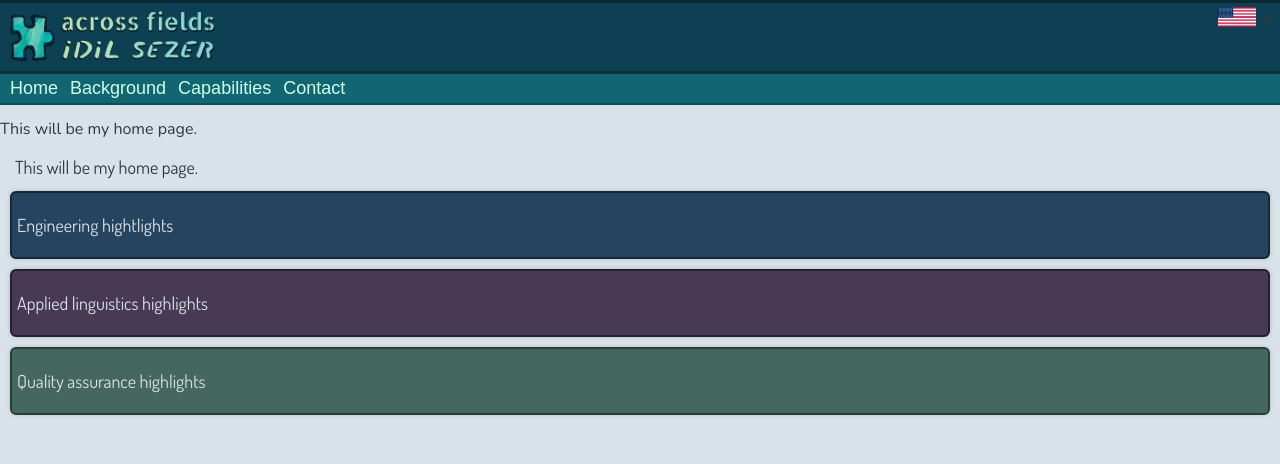
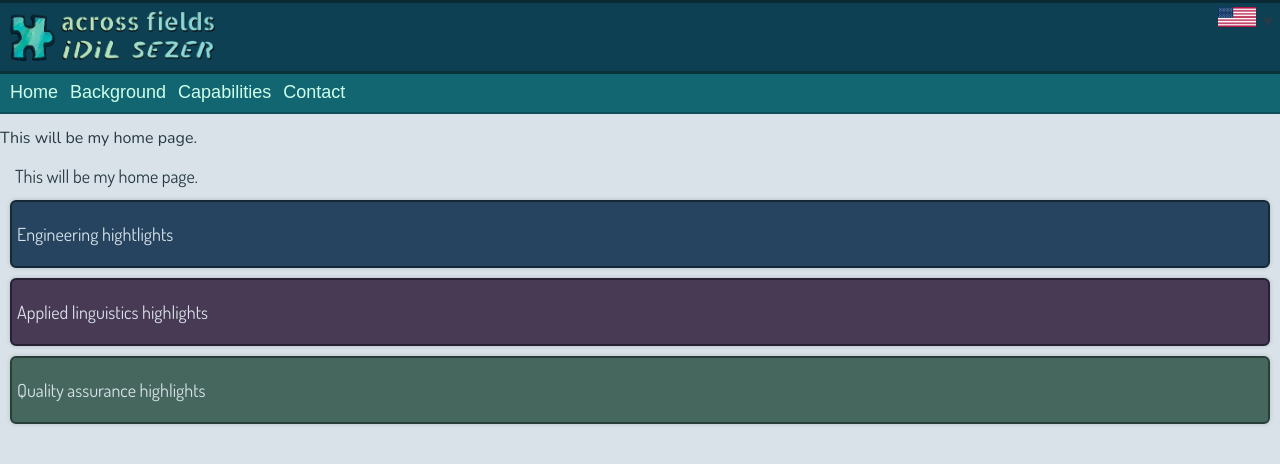
Before and after one commit to acrossfields/idilsezer, a Jekyll site: the page built from en/index.md, in a window 1280 px wide. Shown: the top 464 px of the page. Built offline with Jekyll 4.4.1, drawn with Linux system fonts in a browser that asks for light colours; some web fonts are replaced.

Commit message:
Update style.scss

```diff
--- a/assets/css/style.scss
+++ b/assets/css/style.scss
@@ -44,6 +44,7 @@
 
 .nav-wrapper .menu-item {
   font-size: 18px;                               /* menu items font size */
+  line-height: 1.5;                              /* menu items line height */
   color: #cfffea;                                /* menu items font color */
   font-family: 'Averia Libre', sans-serif;       /* menu items font */
   padding-top: 2px;                              /* vertical padding for each menu item */
```
